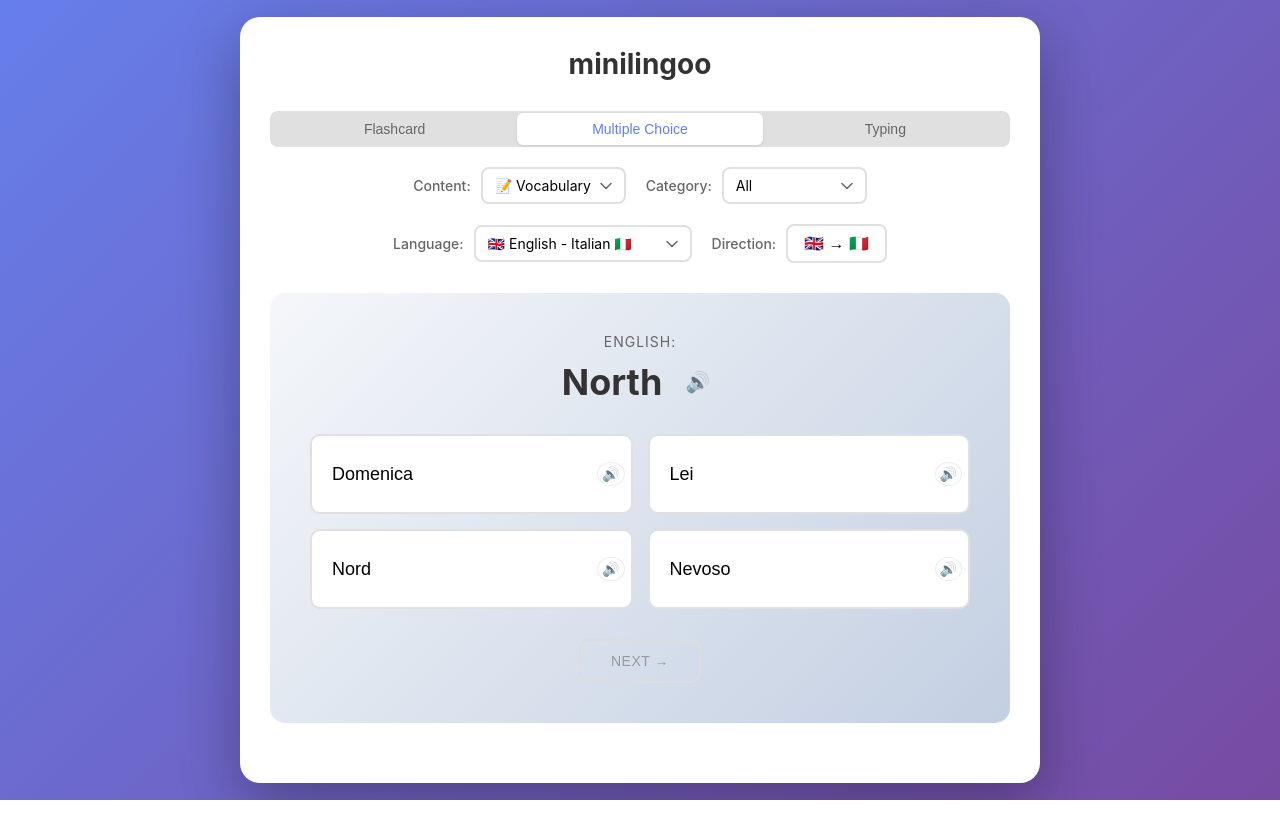
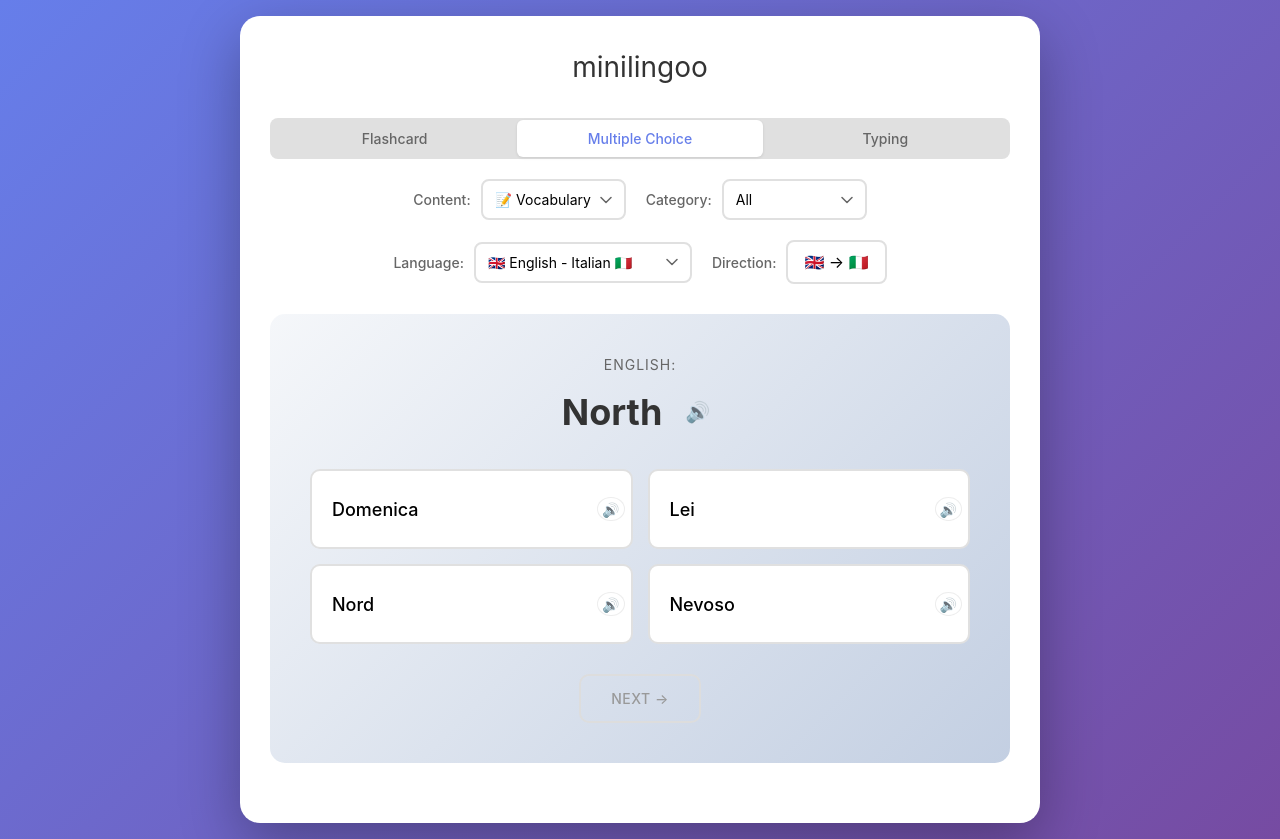
Before and after one commit to cztomsik/lang-app, a Preact app: page / in a window 1280 px wide. Before the commit the page ends 800 px from the top, so only its background shows below. Built offline with nearby package versions, Linux system fonts and the light colour scheme.

Commit message:
add tailwind v4

```diff
--- a/package.json
+++ b/package.json
@@ -13,6 +13,8 @@
   },
   "devDependencies": {
     "@preact/preset-vite": "^2.10.2",
+    "@tailwindcss/vite": "^4.1.13",
+    "tailwindcss": "^4.1.13",
     "typescript": "~5.8.3",
     "vite": "^7.1.2"
   }
--- a/src/index.css
+++ b/src/index.css
@@ -1,3 +1,5 @@
+@import "tailwindcss";
+
 * {
   margin: 0;
   padding: 0;
--- a/vite.config.ts
+++ b/vite.config.ts
@@ -1,7 +1,8 @@
 import { defineConfig } from 'vite'
 import preact from '@preact/preset-vite'
+import tailwindcss from '@tailwindcss/vite'
 
 // https://vite.dev/config/
 export default defineConfig({
-  plugins: [preact()],
+  plugins: [preact(), tailwindcss()],
 })
```
Also changed, not shown: 1 other file (tests, documents, lock files or other folders).
